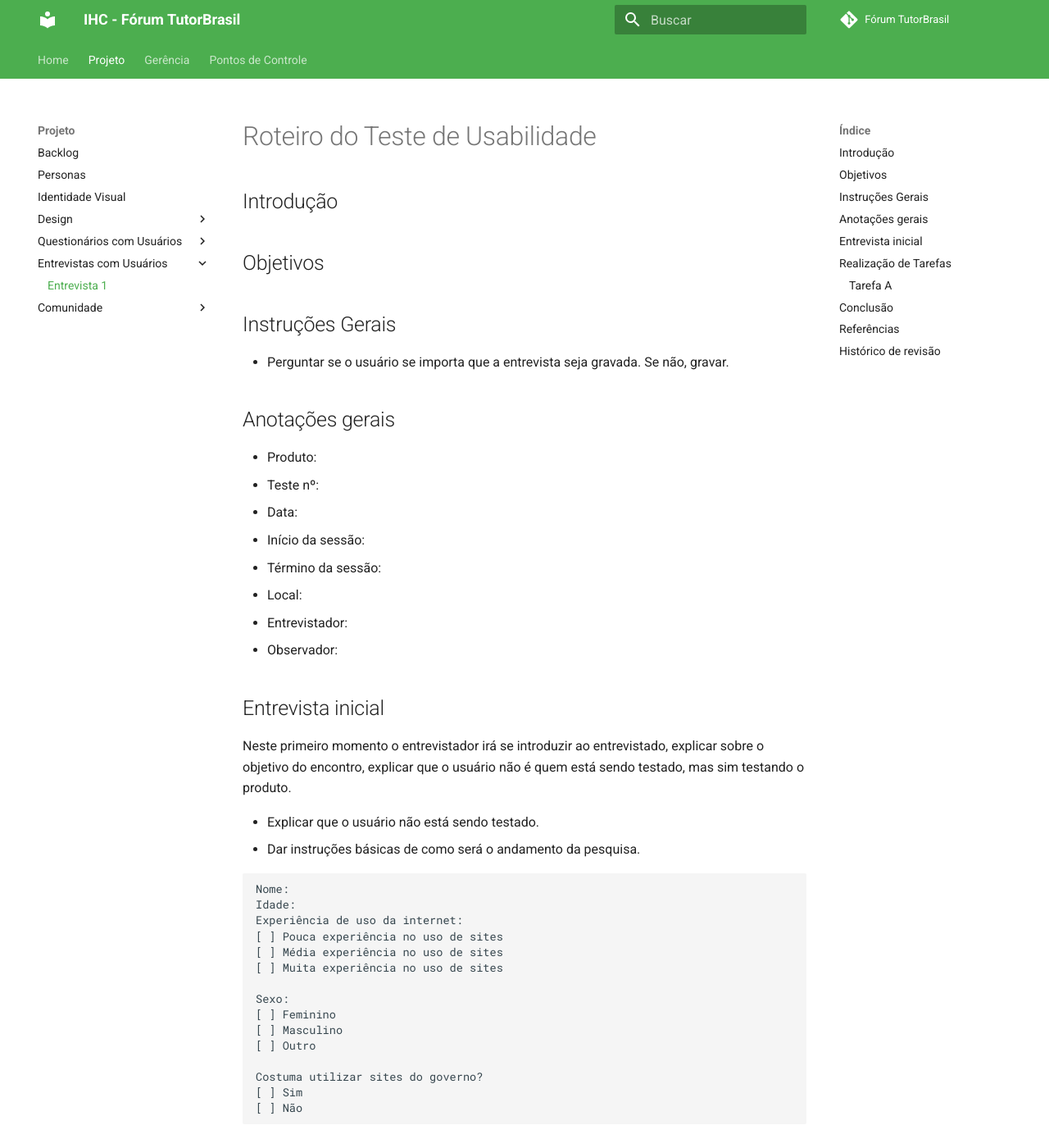
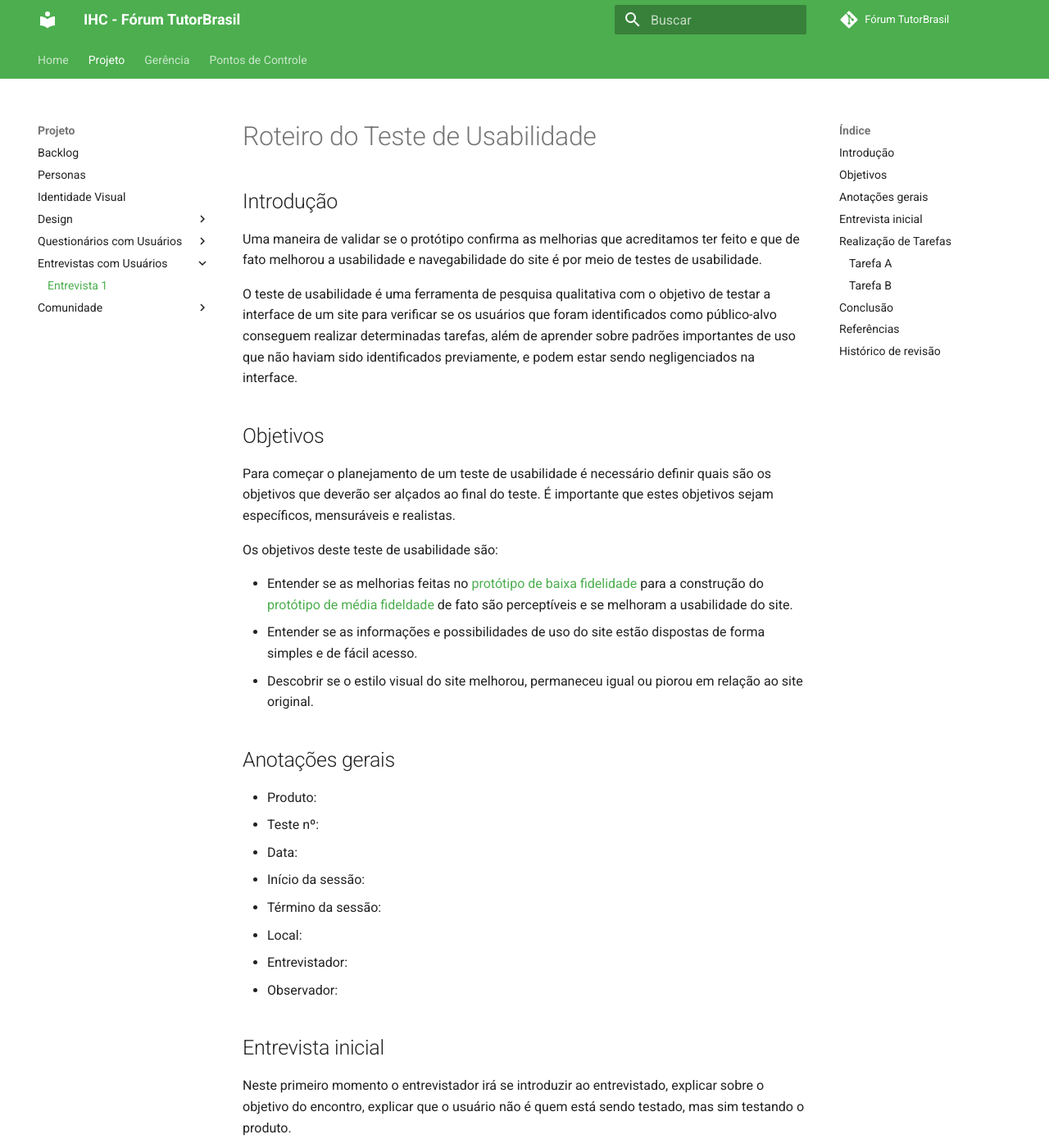
Before and after one commit to luisgaboardi/Forum-TutorBrasil, an MkDocs documentation site: the page built from docs/project/interviews/interview-01.md, in a window 1280 px wide and 1400 px high. Shown: the whole window at 82% size. Built offline with MkDocs 1.6.1 and Material for MkDocs 9.7.7, drawn with Linux system fonts in a browser that asks for light colours; comment, search, counter and statistics services are not loaded; some of the changed text lies outside the part shown.

Commit message:
Add introduction, goals and another task to user

````diff
--- a/docs/project/interviews/interview-01.md
+++ b/docs/project/interviews/interview-01.md
@@ -1,13 +1,18 @@
 # Roteiro do Teste de Usabilidade
 
 ## Introdução
+Uma maneira de validar se o protótipo confirma as melhorias que acreditamos ter feito e que de fato melhorou a usabilidade e navegabilidade do site é por meio de testes de usabilidade.
 
+O teste de usabilidade é uma ferramenta de pesquisa qualitativa com o objetivo de testar a interface de um site para verificar se os usuários que foram identificados como público-alvo conseguem realizar determinadas tarefas, além de aprender sobre padrões importantes de uso que não haviam sido identificados previamente, e podem estar sendo negligenciados na interface.
 
 ## Objetivos
+Para começar o planejamento de um teste de usabilidade é necessário definir quais são os objetivos que deverão ser alçados ao final do teste. É importante que estes objetivos sejam específicos, mensuráveis e realistas.
 
+Os objetivos deste teste de usabilidade são:
 
-## Instruções Gerais
-* Perguntar se o usuário se importa que a entrevista seja gravada. Se não, gravar.
+- Entender se as melhorias feitas no [protótipo de baixa fidelidade](../prototypes/low-prototype.md) para a construção do [protótipo de média fideldade](../prototypes/mid-prototype.md) de fato são perceptíveis e se melhoram a usabilidade do site.
+- Entender se as informações e possibilidades de uso do site estão dispostas de forma simples e de fácil acesso.
+- Descobrir se o estilo visual do site melhorou, permaneceu igual ou piorou em relação ao site original.
 
 ## Anotações gerais
 * Produto:
@@ -26,6 +31,7 @@
 
 - Explicar que o usuário não está sendo testado.
 - Dar instruções básicas de como será o andamento da pesquisa.
+- Perguntar se o usuário se importa que a entrevista seja gravada. Se não, gravar.
 
 ```
 Nome:
@@ -60,14 +66,39 @@
 
 **Página**: Página Inicial do Fórum TutorBrasil
 
-**Objetivo**: Entender se o objetivo deste site é claro para o cidadão.
+**Objetivo**: Entender se o objetivo deste site é claro para o usuário.
 
 **Descrição da tarefa**: Navegue por alguns minutos pelo site, para conhecer o ambiente. Você sabe explicar sobre o que se trata este site?
 
 Usuário conseguiu realizar a tarefa?
-- [ ] Sim, com facilidade
-- [ ] Sim, com dificuldade
-- [ ] Não conseguiu realizar a tarefa
+
+* [  ] Sim, com facilidade
+* [  ] Sim, com dificuldade
+* [  ] Não conseguiu realizar a tarefa
+
+Perguntar impressões gerais.
+
+### Tarefa B
+
+**Página**: Página Inicial do Protótipo de Média Fidelidade
+
+**Objetivo**: Entender se a usabilidade e o fluxo de navegação do site está melhor em relação ao site original.
+
+**Descrição da tarefa**: Navegue por alguns minutos pelo site, para conhecer o ambiente. Você acredita que o site está mais claro quanto ao seu objetivo? Discorra sobre.
+
+Usuário conseguiu realizar a tarefa?
+
+* [  ] Sim, com facilidade
+* [  ] Sim, com dificuldade
+* [  ] Não conseguiu realizar a tarefa
+
+Usuário viu mais melhorias do que pioras, em relação à usabilidade?
+
+* [  ] Sim, bem melhor
+* [  ] Sim, um pouco melhor
+* [  ] Não fez diferença, só está diferente visualmente
+* [  ] Não, um pouco pior
+* [  ] Não, bem pior
 
 Perguntar impressões gerais.
 
@@ -92,3 +121,4 @@
 | ---- | ----- | ------------ | ------ |
 | 17/09/2021 | [Luís Lins](https://github.com/luisgaboardi) | Criação do documento | 1.0 |
 | 17/09/2021 | [Luís Lins](https://github.com/luisgaboardi) | Adiciona instruções gerais para o teste de usabilidade | 2.0 |
+| 20/09/2021 | [Luís Lins](https://github.com/luisgaboardi) | Adiciona introdução, objetivos e outra tarefa para o usuário | 3.0 |
````
Also changed, not shown: other parts of docs/project/interviews/interview-01.md (+0 -2 lines).
